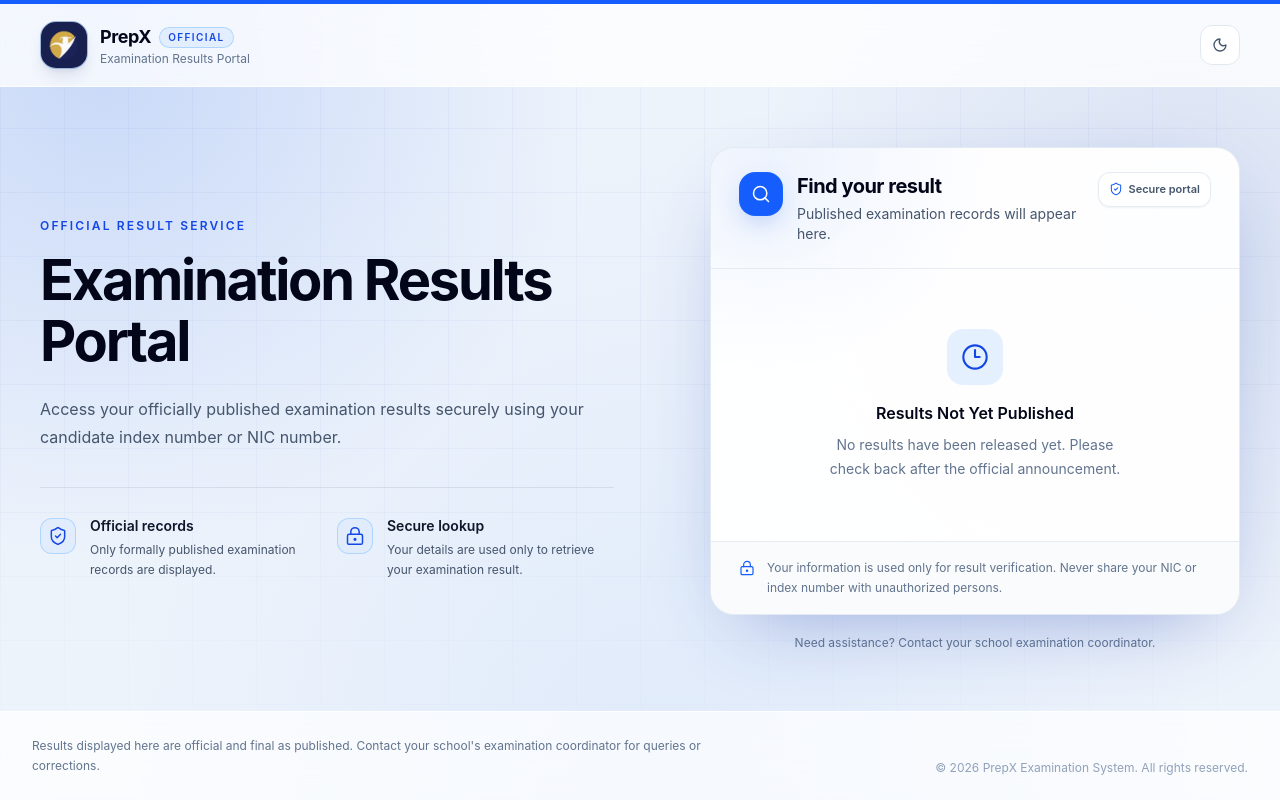
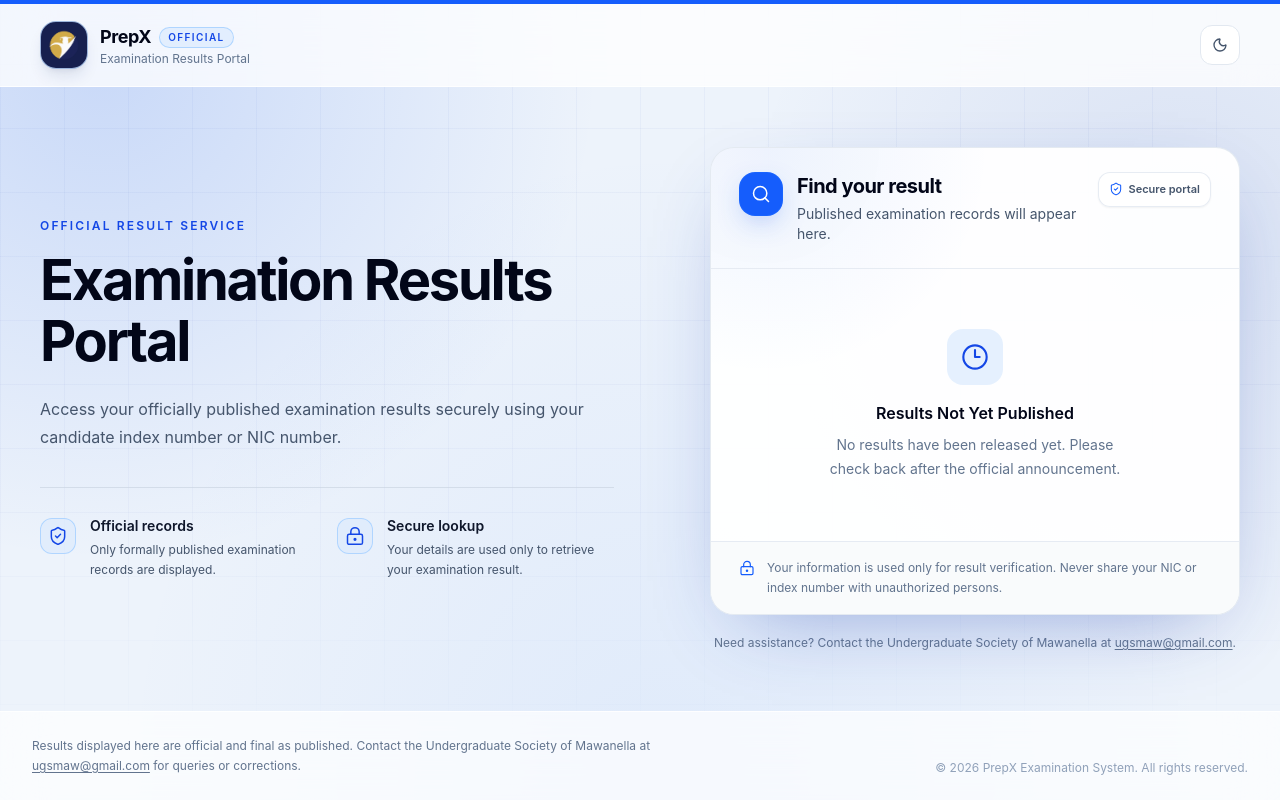
Before and after one commit to Akeel-Rishan/PrepX-Website, a Next.js app in the folder prepx/: page / in a window 1280 px wide. Built offline with nearby package versions, Linux system fonts and the light colour scheme; no server answers; the database is empty.

Commit message:
feat: update public support information and improve contact details across the application

```diff
--- a/prepx/scripts/test-result-display.cjs
+++ b/prepx/scripts/test-result-display.cjs
@@ -38,7 +38,7 @@ let html = render(valid);
 assert(html.includes('Print / Save as PDF'));
 assert(html.includes('aria-describedby="print-result-help"'));
 assert(!html.includes('Download PDF'));
-assert(html.includes('Organized by UGSM'));
+assert(html.includes('Organized by Undergraduate Society of Mawanella'));
 for (const text of [fixture.studentName, fixture.indexNumber, fixture.maskedNic, fixture.schoolName, fixture.examinationName, '2026']) assert(html.includes(text));
 for (const meaning of ['Distinction', 'Very Good', 'Credit', 'Pass', 'Fail', 'Absent', 'Not available']) assert(html.includes(meaning));
 assert.equal((html.match(/scope="row"/g) || []).length, 8);
--- a/prepx/scripts/test-result-print-browser.cjs
+++ b/prepx/scripts/test-result-print-browser.cjs
@@ -70,7 +70,7 @@ const artifacts = process.env.PREPX_PRINT_ARTIFACTS;
       await page.emulateMedia({ media: 'print', reducedMotion: 'reduce' });
       assert(await page.locator('.print-doc-header').isVisible());
       assert.match(await page.locator('#print-date-stamp').innerText(), /^Printed: /);
-      assert(await page.getByText('Organized by UGSM', { exact: true }).isVisible());
+      assert(await page.getByText('Organized by Undergraduate Society of Mawanella', { exact: true }).isVisible());
       assert(await page.getByText('Centre A', { exact: true }).isVisible());
       for (const element of await page.locator('.no-print, .public-portal-background a, .public-portal-background button').all()) assert.equal(await element.isVisible(), false);
       assert.equal(await page.locator('body').evaluate(el => getComputedStyle(el).backgroundColor), 'rgb(255, 255, 255)');
--- a/prepx/src/app/(public)/layout.tsx
+++ b/prepx/src/app/(public)/layout.tsx
@@ -3,6 +3,7 @@ import Image from 'next/image';
 import type { ReactNode } from 'react';
 import { ResultProvider } from '@/components/public/result-provider';
 import { ThemeToggle } from '@/components/theme-toggle';
+import { PUBLIC_ORGANIZATION_NAME, PUBLIC_SUPPORT_EMAIL } from '@/lib/public-support';
 
 export const metadata: Metadata = {
   title: {
@@ -61,8 +62,12 @@ export default function PublicLayout({
       <footer className="public-portal-surface relative z-10 border-t border-white/80 bg-white/70 px-4 py-6 backdrop-blur-xl dark:border-white/[0.07] dark:bg-[#050a14]/80">
         <div className="mx-auto flex max-w-[1380px] flex-col gap-2 text-center sm:px-4 md:flex-row md:items-end md:justify-between md:text-left">
           <p className="max-w-2xl text-xs leading-5 text-slate-500 dark:text-slate-400">
-            Results displayed here are official and final as published. Contact your school&apos;s
-            examination coordinator for queries or corrections.
+            Results displayed here are official and final as published. Contact the{' '}
+            {PUBLIC_ORGANIZATION_NAME} at{' '}
+            <a className="underline underline-offset-2 hover:text-blue-600" href={`mailto:${PUBLIC_SUPPORT_EMAIL}`}>
+              {PUBLIC_SUPPORT_EMAIL}
+            </a>{' '}
+            for queries or corrections.
           </p>
           <p className="shrink-0 text-xs text-slate-400 dark:text-slate-500">
             &copy; {currentYear} PrepX Examination System. All rights reserved.
--- a/prepx/src/app/(public)/page.tsx
+++ b/prepx/src/app/(public)/page.tsx
@@ -12,6 +12,7 @@ import {
   ShieldCheck,
 } from 'lucide-react';
 import { createPublicClient } from '@/lib/supabase/server';
+import { PUBLIC_ORGANIZATION_NAME, PUBLIC_SUPPORT_EMAIL } from '@/lib/public-support';
 import { SearchForm } from './_components/search-form';
 
 export const metadata: Metadata = {
@@ -27,7 +28,6 @@ interface PublishedExamination {
   id: string;
   name: string;
   year: number;
-  organization_name: string;
   result_notice: string | null;
 }
 
@@ -39,7 +39,7 @@ export default async function PublicHomePage(): Promise<React.JSX.Element> {
     const supabase = createPublicClient();
     const { data, error } = await supabase
       .from('examinations')
-      .select('id, name, year, organization_name, result_notice')
+      .select('id, name, year, result_notice')
       .eq('status', 'PUBLISHED')
       .order('year', { ascending: false })
       .order('publication_date', { ascending: false })
@@ -106,7 +106,7 @@ export default async function PublicHomePage(): Promise<React.JSX.Element> {
               <ExamFact
                 icon={Building2}
                 label="Organized by"
-                value={publishedExam.organization_name}
+                value={PUBLIC_ORGANIZATION_NAME}
               />
             </div>
           )}
@@ -222,7 +222,11 @@ export default async function PublicHomePage(): Promise<React.JSX.Element> {
           </section>
 
           <p className="mt-5 text-center text-xs text-slate-500 dark:text-slate-400">
-            Need assistance? Contact your school examination coordinator.
+            Need assistance? Contact the {PUBLIC_ORGANIZATION_NAME} at{' '}
+            <a className="underline underline-offset-2 hover:text-blue-600" href={`mailto:${PUBLIC_SUPPORT_EMAIL}`}>
+              {PUBLIC_SUPPORT_EMAIL}
+            </a>
+            .
           </p>
         </div>
       </div>
--- a/prepx/src/app/(public)/results/_components/print-header.tsx
+++ b/prepx/src/app/(public)/results/_components/print-header.tsx
@@ -10,7 +10,7 @@ export function PrintHeader({ examName, examYear }: PrintHeaderProps) {
       <h1>
         {examName} — {examYear}
       </h1>
-      <p>Organized by UGSM</p>
+      <p>Organized by Undergraduate Society of Mawanella</p>
       <p className="print-doc-title">Examination Result</p>
       <p id="print-date-stamp" />
     </div>
--- a/prepx/src/app/(public)/results/not-published/page.tsx
+++ b/prepx/src/app/(public)/results/not-published/page.tsx
@@ -1,6 +1,7 @@
 import type { Metadata } from 'next';
 import Link from 'next/link';
 import { ArrowLeft, Clock3 } from 'lucide-react';
+import { PUBLIC_ORGANIZATION_NAME, PUBLIC_SUPPORT_EMAIL } from '@/lib/public-support';
 
 export const metadata: Metadata = {
   title: 'Results Not Published',
@@ -22,8 +23,11 @@ export default function ResultsNotPublishedPage(): React.JSX.Element {
         </p>
         <div className="mt-5 rounded-xl border border-amber-200 bg-amber-50 p-4 dark:border-amber-900/70 dark:bg-amber-950/30">
           <p className="text-xs leading-5 text-amber-800 dark:text-amber-200">
-            Contact your school or examination center for information about when results will be
-            available.
+            Contact the {PUBLIC_ORGANIZATION_NAME} at{' '}
+            <a className="underline underline-offset-2" href={`mailto:${PUBLIC_SUPPORT_EMAIL}`}>
+              {PUBLIC_SUPPORT_EMAIL}
+            </a>{' '}
+            for information about when results will be available.
           </p>
         </div>
         <Link
--- a/prepx/src/app/(public)/results/page.tsx
+++ b/prepx/src/app/(public)/results/page.tsx
@@ -6,6 +6,7 @@ import { FileSearch, ShieldCheck } from 'lucide-react';
 import { usePublicResult } from '@/components/public/result-provider';
 import { PublicStatusPage } from '@/components/public/public-status-page';
 import { ResultPageSkeleton } from '@/components/ui/loading';
+import { PUBLIC_SUPPORT_CONTACT } from '@/lib/public-support';
 import { PrintActions } from './_components/print-actions';
 import { PrintHeader } from './_components/print-header';
 import { GradesTable, OverallStatusCard } from './_components/result-details';
@@ -134,8 +135,8 @@ export default function ResultsPage(): React.JSX.Element {
           <GradesTable grades={result.grades} />
           <OverallStatusCard status={result.overallStatus} />
           <div className="print-notice print-only">
-            * Results are official as published. Contact your school or examination center for
-            queries, corrections, or official certified copies.
+            * Results are official as published. Contact the {PUBLIC_SUPPORT_CONTACT} for queries,
+            corrections, or official certified copies.
           </div>
         </div>
       </article>
--- a/prepx/src/app/admin/(protected)/examinations/[id]/_components/examination-form.tsx
+++ b/prepx/src/app/admin/(protected)/examinations/[id]/_components/examination-form.tsx
@@ -96,7 +96,7 @@ export function ExaminationForm({
             id="result_notice"
             name="result_notice"
             label="Notice (Optional)"
-            placeholder="e.g. Results are subject to revision. Contact your school for official documentation."
+            placeholder="e.g. Results are subject to revision. Contact the Undergraduate Society of Mawanella for official documentation."
             defaultValue={examination?.result_notice ?? ''}
             rows={4}
             maxLength={1000}
--- /dev/null
+++ b/prepx/src/lib/public-support.ts
@@ -0,0 +1,3 @@
+export const PUBLIC_ORGANIZATION_NAME = 'Undergraduate Society of Mawanella';
+export const PUBLIC_SUPPORT_EMAIL = 'ugsmaw@gmail.com';
+export const PUBLIC_SUPPORT_CONTACT = `${PUBLIC_ORGANIZATION_NAME} at ${PUBLIC_SUPPORT_EMAIL}`;
```
Also changed, not shown: prepx/src/app/(public)/results/_components/result-details.tsx (+5 -5 lines), 1 other file (tests, documents, lock files or other folders).
